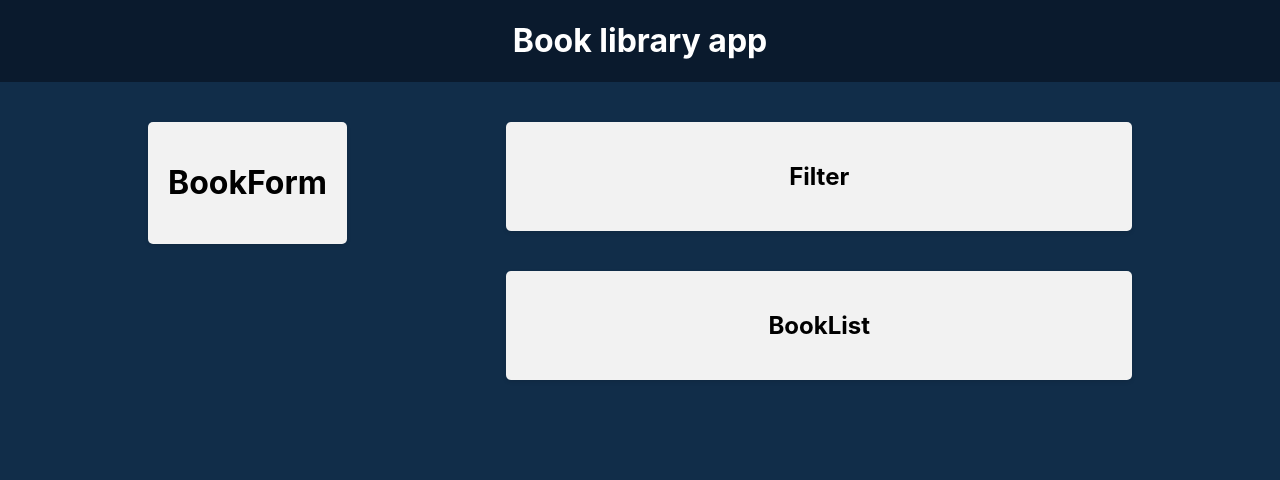
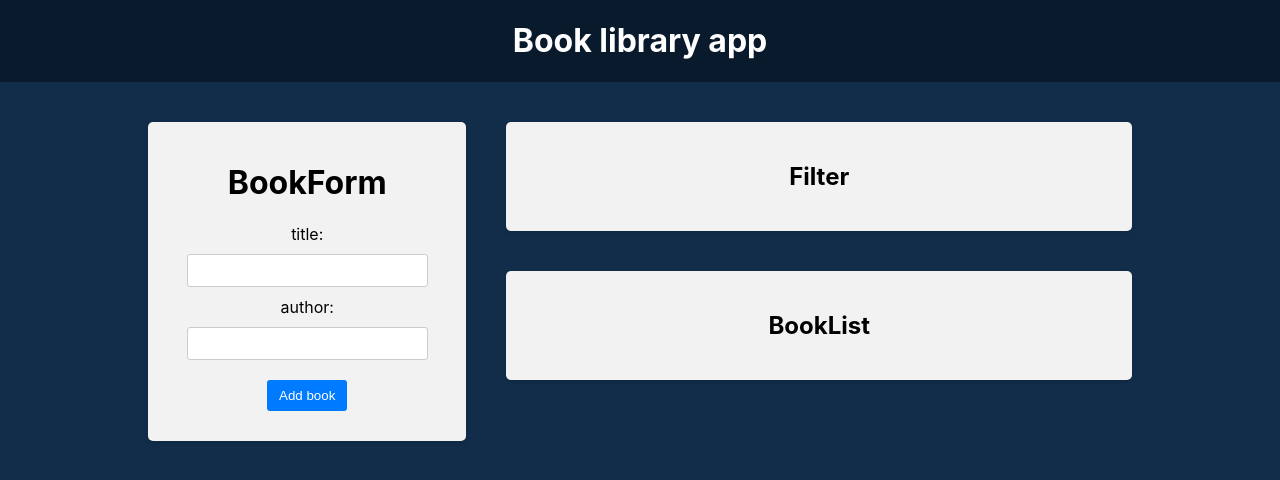
Before and after one commit to ohalikov/react-redux-book-library, a React (Create React App) app in the folder frontend/: page / in a window 1280 px wide. Shown: the top 480 px of the page. Built offline with nearby package versions, Linux system fonts and the light colour scheme.

Commit message:
add form

```diff
--- a/frontend/src/components/BookForm/BookForm.js
+++ b/frontend/src/components/BookForm/BookForm.js
@@ -1,7 +1,33 @@
+import { useState } from 'react'
+import './BookForm.css'
+
 export const BookForm = () => {
+  const [title, setTitle] = useState('')
+  const [author, setAuthor] = useState('')
+
+  const handleSubmit = (e) => {
+    e.preventDefault();
+    if (title && author) {
+      // dispatch actioz
+      console.log(title, author)
+      setTitle('')
+      setAuthor('')
+    }
+  }
   return (
     <div className="app-block book-form">
       <h1>BookForm</h1>
+      <form onSubmit={handleSubmit}>
+        <div>
+          <label htmlFor='title'>title: </label>
+          <input type='text' id="title" value={title} onChange={(e) => setTitle(e.target.value)} />
+        </div>
+        <div>
+          <label htmlFor='author'>author: </label>
+          <input type='text' id="author" value={author} onChange={(e) => setAuthor(e.target.value)} />
+        </div>
+        <button type="submit">Add book</button>
+      </form>
     </div>
   );
 };
--- a/frontend/src/components/BookList/BookList.js
+++ b/frontend/src/components/BookList/BookList.js
@@ -1,3 +1,4 @@
+import './BookList.css'
 export const BookList = () => {
   return (
     <div className="app-block book-list">
--- a/frontend/src/components/Filter/Filter.js
+++ b/frontend/src/components/Filter/Filter.js
@@ -1,3 +1,5 @@
+import './Filter.css'
+
 export const Filter = () => {
   return (
     <div className="app-block filter">
```
Also changed, not shown: 1 other file (tests, documents, lock files or other folders).
